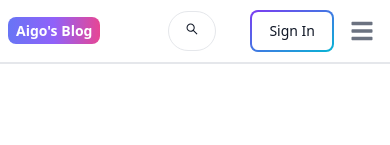
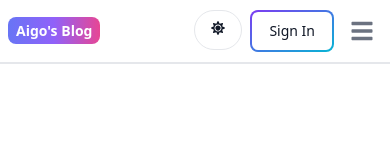
Before and after one commit to ObiomaIkpe/MERN-Blog, a React (Vite) app in the folder blogfrontend/: page /sign-in in a window 390 px wide. Shown: the top 145 px of the page. Built offline with nearby package versions, Linux system fonts and the light colour scheme; no server answers.

Commit message:
slight changes to the theme

```diff
--- a/blogfrontend/src/components/Header.jsx
+++ b/blogfrontend/src/components/Header.jsx
@@ -3,8 +3,7 @@
 import {AiOutlineSearch} from 'react-icons/ai'
 import {FaMoon, FaSun} from 'react-icons/fa'
 import {useSelector, useDispatch} from 'react-redux';
-import { toggleTheme } from '../redux/theme/themeSlice';
-
+import { toggleTheme } from '../redux/theme/themeSlice'
 import { signOutFailure, signOutSuccess } from '../redux/user/userSlice';
 import { useEffect, useState } from 'react';
 
@@ -79,14 +78,15 @@
          onChange={(e) => setSearchTerm(e.target.value)}
         />
       </form>
-      <Button className='w-12 h-10 lg:hidden' color='gray' pill>
-        <AiOutlineSearch/>
-      </Button >
+      {/* <Button className='w-12 h-10 lg:hidden' color='gray' pill>
+
+        {/* <AiOutlineSearch/>
+      </Button > */}
 
       <div className='flex gap-2 md:order-2'>
-          <Button className='w-12 h-10 hidden sm:inline' color='gray' pill
+          <Button className='w-12 h-10 sm:inline' color='gray' pill
           onClick={() => dispatch(toggleTheme())}>
-        {theme === 'light' ? <FaSun/> : <FaMoon />}
+        {theme === 'dark' ? <FaMoon /> : <FaSun/>}
           </Button>
       {currentUser ? (
         <Dropdown
```
Also changed, not shown: blogfrontend/src/components/DashProfile.jsx (+3 -10 lines).
